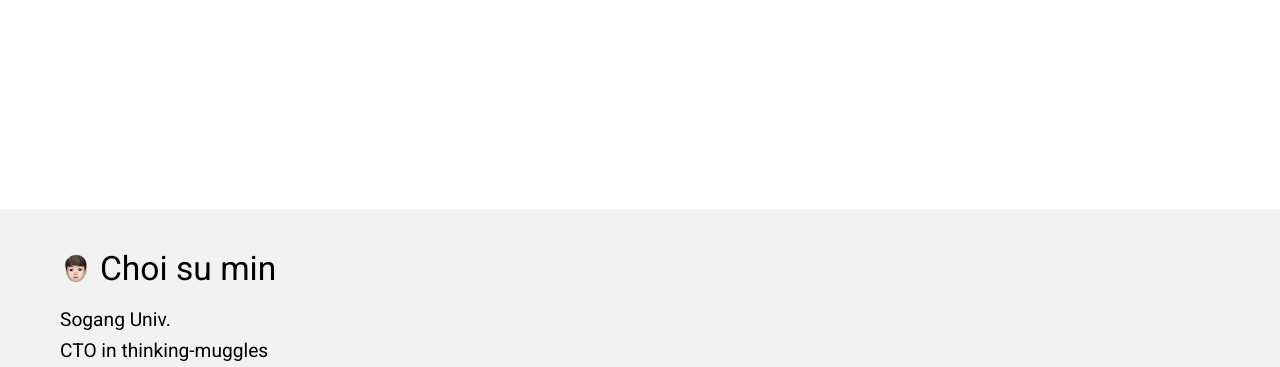
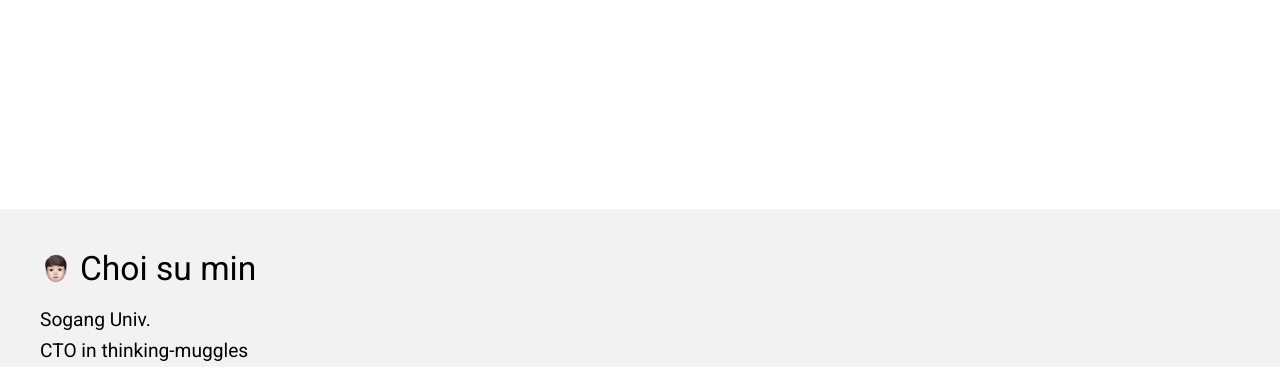
Before and after one commit to greatSumini/greatSumini.github.io, a Gatsby site: page / in a window 1280 px wide. Shown: the part 1477-1844 px from the top of the page. Built offline with nearby package versions, Linux system fonts and the light colour scheme; Gatsby itself is replaced by a stand-in of ours.

Commit message:
add GFooter width for blog-post

```diff
--- a/src/components/organisms/GFooter.tsx
+++ b/src/components/organisms/GFooter.tsx
@@ -22,10 +22,10 @@ const ICONS = [
   },
 ];
 
-export default function GFooter() {
+export default function GFooter({ isBlog }) {
   return (
     <StyledFooter>
-      <MiddleWrapper>
+      <MiddleWrapper isBlog={isBlog}>
         <Row>
           <Img
             src="/images/emoji.png"
@@ -66,6 +66,7 @@ const MiddleWrapper = styled.div`
   margin: 0 auto;
   width: 100%;
   max-width: 1160px;
+  max-width: ${(props: { isBlog: boolean }) => (props.isBlog ? 900 : 1400)}px;
 `;
 
 const Row = styled.div`
--- a/src/components/templates/layout.tsx
+++ b/src/components/templates/layout.tsx
@@ -27,7 +27,7 @@ export default function Layout({
     <Wrapper>
       <GNB isMain={isMain} />
       <Main isBlog={isBlog}>{children}</Main>
-      <GFooter />
+      <GFooter isBlog={isBlog} />
     </Wrapper>
   );
 }
```
